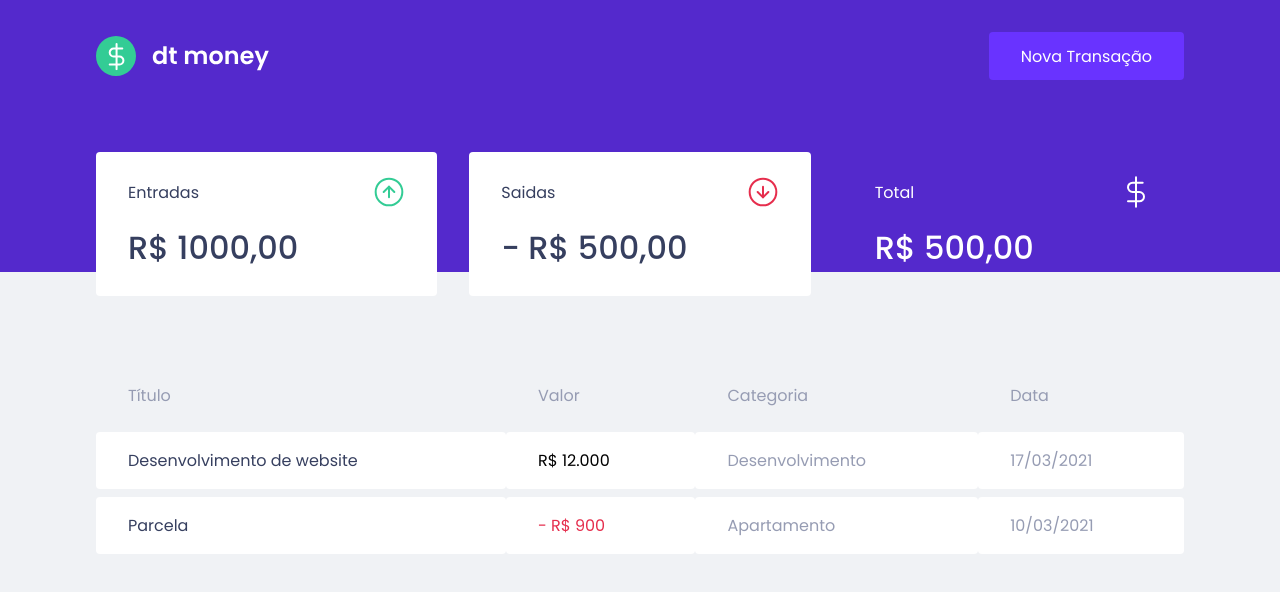
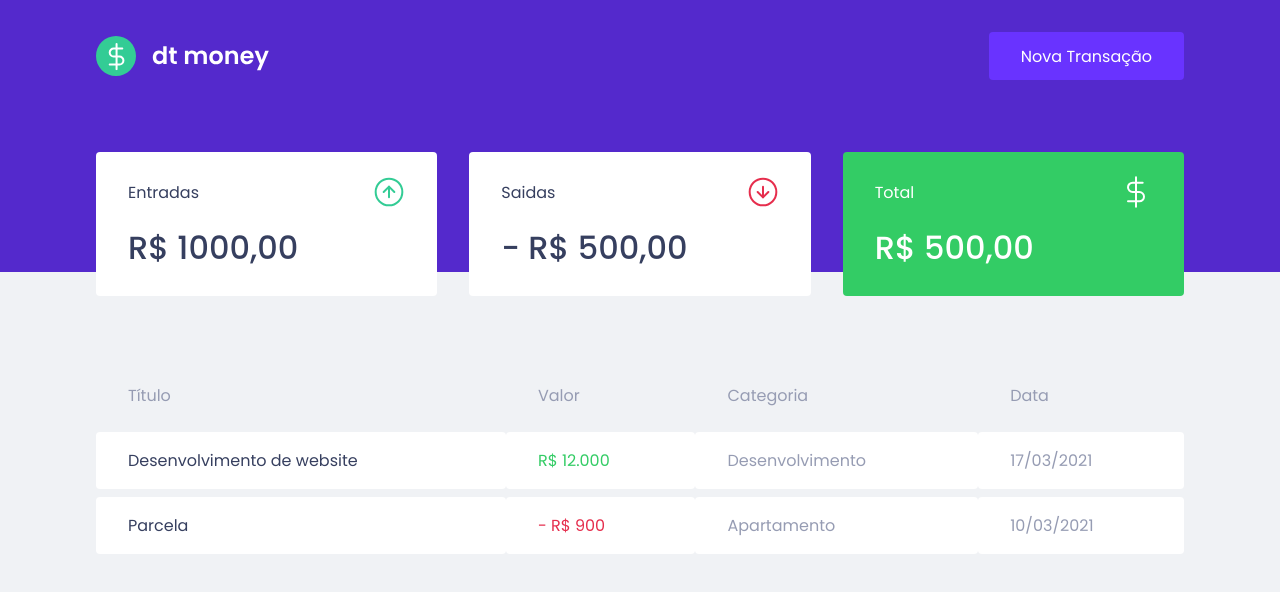
Before and after one commit to SilvioDiasJr/dt-money-reactjs, a React (Create React App) app: page / in a window 1280 px wide. Shown: the top 592 px of the page. Built offline with nearby package versions, Linux system fonts and the light colour scheme.

Commit message:
adicionar a variaver --gren

```diff
--- a/src/styles/global.ts
+++ b/src/styles/global.ts
@@ -4,6 +4,7 @@
   :root {
     --red: #E52E4D;
     --blue: #5429cc;
+    --green: #33cc65;
 
     --blue-light: #6933ff;
 
@@ -11,7 +12,7 @@
     --text-body: #969cb3;
 
     --background: #f0f2f5;
-    --shape: #ffffff
+    --shape: #ffffff;
   }
 
   * {
```
